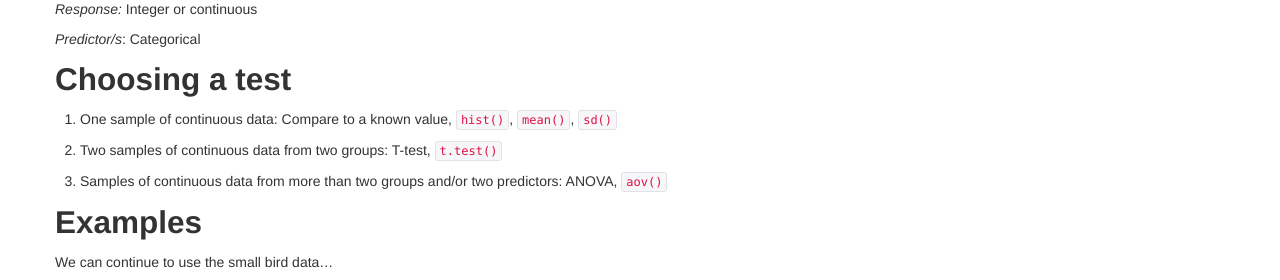
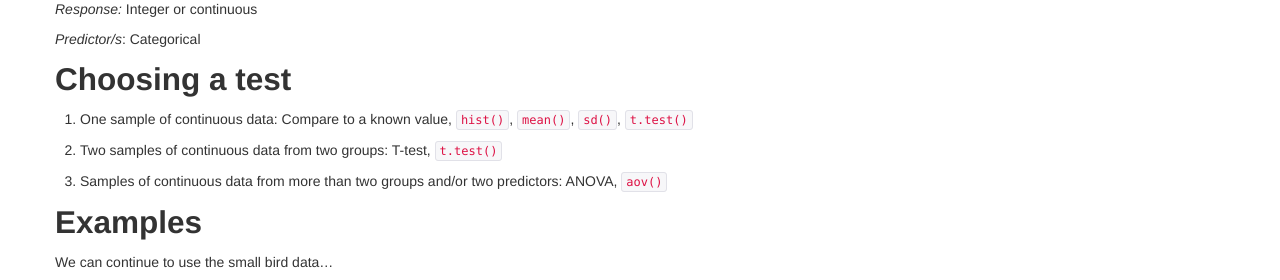
Before and after one commit to intro2r/intro2r, a Jekyll site: the page built from unit3/testing-populations.md, in a window 1280 px wide and 900 px high. Shown: the part 221-501 px from the top of the window. Built offline with Jekyll 4.4.1, drawn with Linux system fonts in a browser that asks for light colours.

Commit message:
Update testing-populations.md

```diff
--- a/unit3/testing-populations.md
+++ b/unit3/testing-populations.md
@@ -16,7 +16,7 @@ We use the following methods to test whether samples are drawn from populations
 
 ## Choosing a test
 
-1. One sample of continuous data: Compare to a known value, `hist()`, `mean()`, `sd()`
+1. One sample of continuous data: Compare to a known value, `hist()`, `mean()`, `sd()`, `t.test()`
 
 2. Two samples of continuous data from two groups: T-test, `t.test()`
 
```
